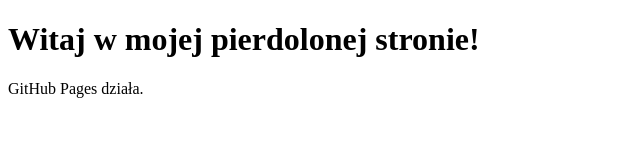
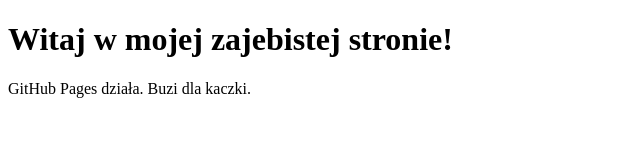
Before and after one commit to Niulka2/positive-fucking-duck, a plain HTML site: page index.html in a window 1280 px wide. Shown: the whole page, without its empty margins (0-640 px from the left). Drawn offline with Linux system fonts and the light colour scheme.

Commit message:
dodano index.html

```diff
--- a/index.html
+++ b/index.html
@@ -5,7 +5,7 @@
   <title>Positive Duck</title>
 </head>
 <body>
-  <h1>Witaj w mojej pierdolonej stronie!</h1>
-  <p>GitHub Pages działa.</p>
+  <h1>Witaj w mojej zajebistej stronie!</h1>
+  <p>GitHub Pages działa. Buzi dla kaczki.</p>
 </body>
 </html>
```
